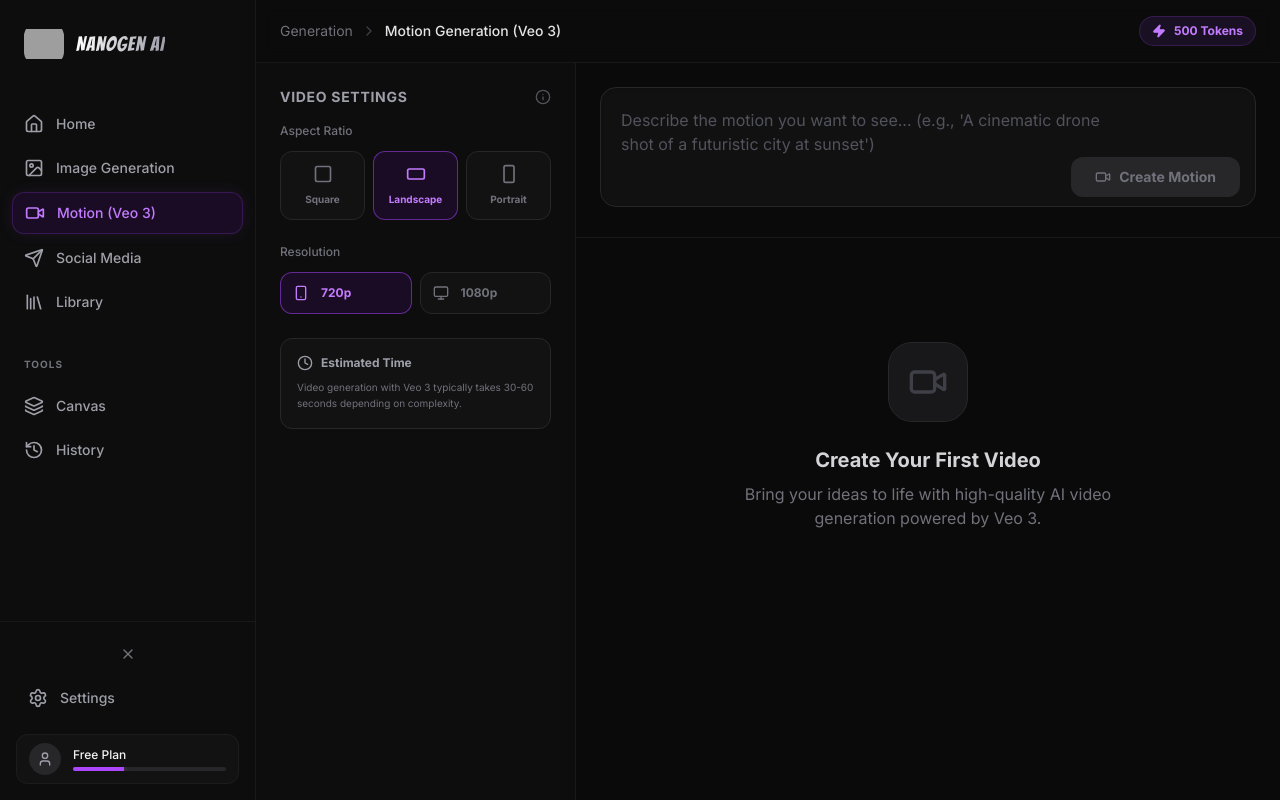
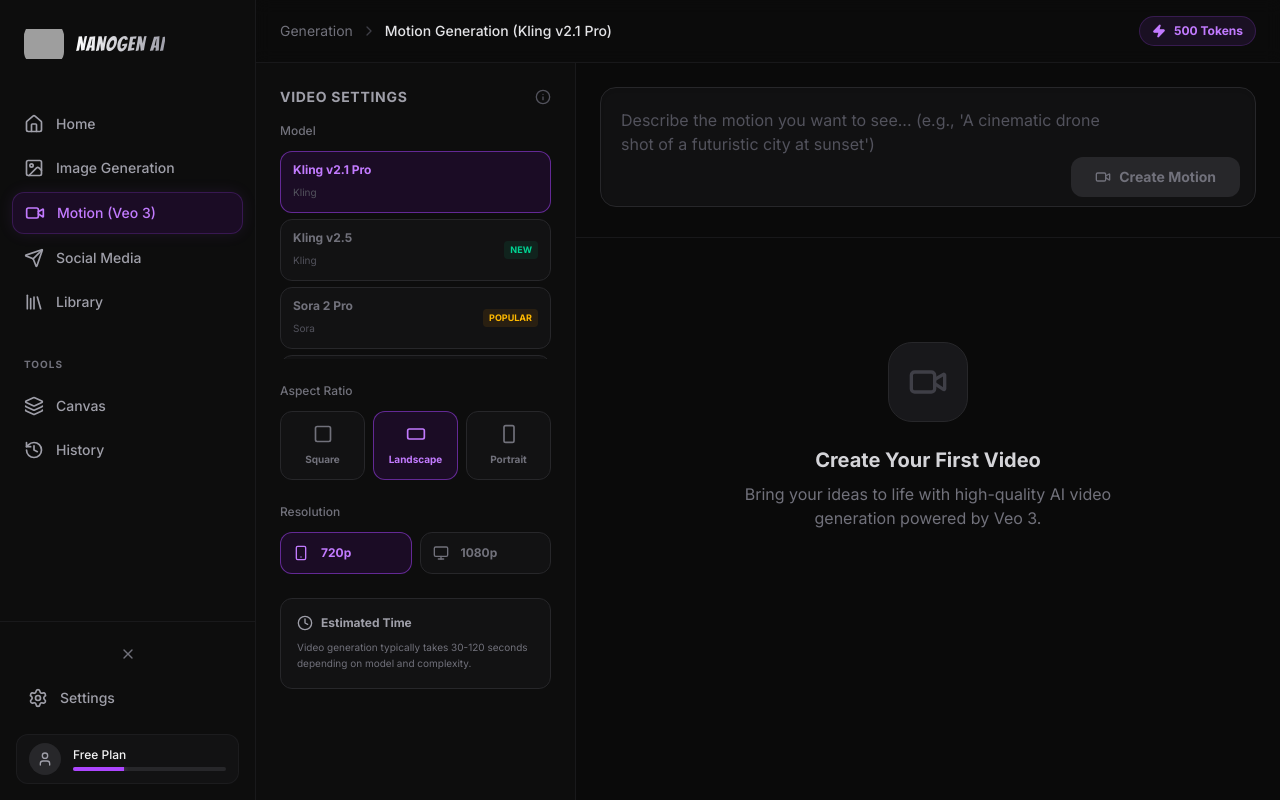
Before and after one commit to OfficialPr0x/NanoGen, a React (Vite) app: page / in a window 1280 px wide. Both pictures are taken after a click on the button "Motion (Veo 3)". Built offline with nearby package versions, Linux system fonts and the light colour scheme; grey boxes are pictures that could not be loaded.

Commit message:
feat: Add video model selection and update Kie video generation API endpoints

```diff
--- a/src/components/Settings.tsx
+++ b/src/components/Settings.tsx
@@ -83,7 +83,7 @@
     setErrorMessage('');
 
     try {
-      const response = await fetch('/api/kie/v1/models', {
+      const response = await fetch('/api/kie/api/v1/chat/credit', {
         method: 'GET',
         headers: {
           'Authorization': `Bearer ${kieApiKey}`,
--- a/src/components/VideoGenerator.tsx
+++ b/src/components/VideoGenerator.tsx
@@ -21,7 +21,7 @@
 import { cn } from '../lib/utils';
 import { motion, AnimatePresence } from 'motion/react';
 import { generateVideo, type AspectRatio, type VideoResolution } from '../lib/gemini';
-import { generateKieVideo } from '../lib/kie';
+import { generateKieVideo, type VideoModel } from '../lib/kie';
 
 interface GeneratedVideo {
   id: string;
@@ -29,8 +29,21 @@
   prompt: string;
   aspectRatio: AspectRatio;
   resolution: VideoResolution;
+  model: VideoModel;
   timestamp: number;
 }
+
+const VIDEO_MODELS: { label: string; value: VideoModel; provider: string; tag?: string }[] = [
+  { label: 'Kling v2.1 Pro', value: 'kling-v2.1-pro', provider: 'Kling' },
+  { label: 'Kling v2.5', value: 'kling-v2.5', provider: 'Kling', tag: 'New' },
+  { label: 'Sora 2 Pro', value: 'sora-2-pro', provider: 'Sora', tag: 'Popular' },
+  { label: 'Bytedance v1 Pro', value: 'bytedance-v1-pro', provider: 'Bytedance' },
+  { label: 'Bytedance v1 Lite', value: 'bytedance-v1-lite', provider: 'Bytedance', tag: 'Fast' },
+  { label: 'Hailuo 2.3 Pro', value: 'hailuo-2.3-pro', provider: 'Hailuo' },
+  { label: 'Wan 2.6', value: 'wan-2.6', provider: 'Wan' },
+  { label: 'Wan 2.6 Turbo', value: 'wan-2.6-turbo', provider: 'Wan', tag: 'Fast' },
+  { label: 'Grok Video', value: 'grok-video', provider: 'Grok' },
+];
 
 const ASPECT_RATIOS: { label: string; value: AspectRatio; icon: React.ElementType }[] = [
   { label: 'Square', value: '1:1', icon: Square },
@@ -45,6 +58,7 @@
 
 export const VideoGenerator = () => {
   const [prompt, setPrompt] = useState('');
+  const [model, setModel] = useState<VideoModel>('kling-v2.1-pro');
   const [aspectRatio, setAspectRatio] = useState<AspectRatio>('16:9');
   const [resolution, setResolution] = useState<VideoResolution>('720p');
   const [isGenerating, setIsGenerating] = useState(false);
@@ -69,6 +83,7 @@
         prompt,
         aspectRatio,
         resolution,
+        model,
         apiKey: kieApiKey
       });
 
@@ -78,6 +93,7 @@
         prompt,
         aspectRatio,
         resolution,
+        model,
         timestamp: Date.now(),
       };
 
@@ -105,7 +121,7 @@
         <div className="flex items-center gap-2 text-sm">
           <span className="text-zinc-500">Generation</span>
           <ChevronRight className="w-4 h-4 text-zinc-700" />
-          <span className="text-zinc-200 font-medium">Motion Generation (Veo 3)</span>
+          <span className="text-zinc-200 font-medium">Motion Generation ({VIDEO_MODELS.find(m => m.value === model)?.label || model})</span>
         </div>
         <div className="flex items-center gap-4">
           <div className="flex items-center gap-2 px-3 py-1.5 rounded-full bg-purple-500/10 border border-purple-500/20 text-purple-400 text-xs font-bold">
@@ -124,6 +140,37 @@
             </div>
 
             <div className="space-y-6">
+              <div>
+                <label className="text-xs font-medium text-zinc-500 block mb-3">Model</label>
+                <div className="space-y-1.5 max-h-52 overflow-y-auto scrollbar-hide">
+                  {VIDEO_MODELS.map((m) => (
+                    <button
+                      key={m.value}
+                      onClick={() => setModel(m.value)}
+                      className={cn(
+                        "w-full flex items-center justify-between gap-2 px-3 py-2.5 rounded-xl border text-left transition-all duration-200",
+                        model === m.value
+                          ? "bg-purple-600/10 border-purple-500/50 text-purple-400"
+                          : "bg-zinc-900/50 border-zinc-800 text-zinc-500 hover:border-zinc-700 hover:text-zinc-300"
+                      )}
+                    >
+                      <div className="min-w-0">
+                        <span className="text-xs font-bold block truncate">{m.label}</span>
+                        <span className="text-[10px] text-zinc-600">{m.provider}</span>
+                      </div>
+                      {m.tag && (
+                        <span className={cn(
+                          "shrink-0 px-1.5 py-0.5 rounded text-[9px] font-bold uppercase",
+                          m.tag === 'Popular' ? 'bg-amber-500/10 text-amber-400' :
+                          m.tag === 'New' ? 'bg-emerald-500/10 text-emerald-400' :
+                          'bg-blue-500/10 text-blue-400'
+                        )}>{m.tag}</span>
+                      )}
+                    </button>
+                  ))}
+                </div>
+              </div>
+
               <div>
                 <label className="text-xs font-medium text-zinc-500 block mb-3">Aspect Ratio</label>
                 <div className="grid grid-cols-3 gap-2">
@@ -178,7 +225,7 @@
                   <span className="text-xs font-bold">Estimated Time</span>
                 </div>
                 <p className="text-[10px] text-zinc-500 leading-relaxed">
-                  Video generation with Veo 3 typically takes 30-60 seconds depending on complexity.
+                  Video generation typically takes 30-120 seconds depending on model and complexity.
                 </p>
               </div>
             </div>
--- a/src/lib/kie.ts
+++ b/src/lib/kie.ts
@@ -1,25 +1,36 @@
 export type AspectRatio = "1:1" | "9:16" | "16:9";
 export type VideoResolution = "720p" | "1080p";
+export type VideoModel =
+  | 'kling-v2.1-pro'
+  | 'kling-v2.5'
+  | 'sora-2-pro'
+  | 'bytedance-v1-pro'
+  | 'bytedance-v1-lite'
+  | 'hailuo-2.3-pro'
+  | 'wan-2.6'
+  | 'wan-2.6-turbo'
+  | 'grok-video';
 
 export interface KieVideoParams {
   prompt: string;
   aspectRatio: AspectRatio;
   resolution: VideoResolution;
+  model: VideoModel;
   apiKey: string;
 }
 
 const MAX_POLL_ATTEMPTS = 120; // ~10 minutes at 5s intervals
 const POLL_INTERVAL_MS = 5000;
 
-export async function generateKieVideo({ prompt, aspectRatio, resolution, apiKey }: KieVideoParams) {
-  const response = await fetch('/api/kie/v1/video/generations', {
+export async function generateKieVideo({ prompt, aspectRatio, resolution, model, apiKey }: KieVideoParams) {
+  const response = await fetch('/api/kie/api/v1/jobs/createTask', {
     method: 'POST',
     headers: {
       'Authorization': `Bearer ${apiKey}`,
       'Content-Type': 'application/json'
     },
     body: JSON.stringify({
-      model: 'veo-3.1-lite',
+      model,
       prompt,
       aspect_ratio: aspectRatio,
       resolution,
@@ -56,7 +67,7 @@
     attempts++;
     await new Promise(resolve => setTimeout(resolve, POLL_INTERVAL_MS));
 
-    const pollRes = await fetch(`/api/kie/v1/video/generations/${taskId}`, {
+    const pollRes = await fetch(`/api/kie/api/v1/jobs/recordInfo?taskId=${encodeURIComponent(taskId)}`, {
       headers: {
         'Authorization': `Bearer ${apiKey}`,
         'Content-Type': 'application/json'
```
